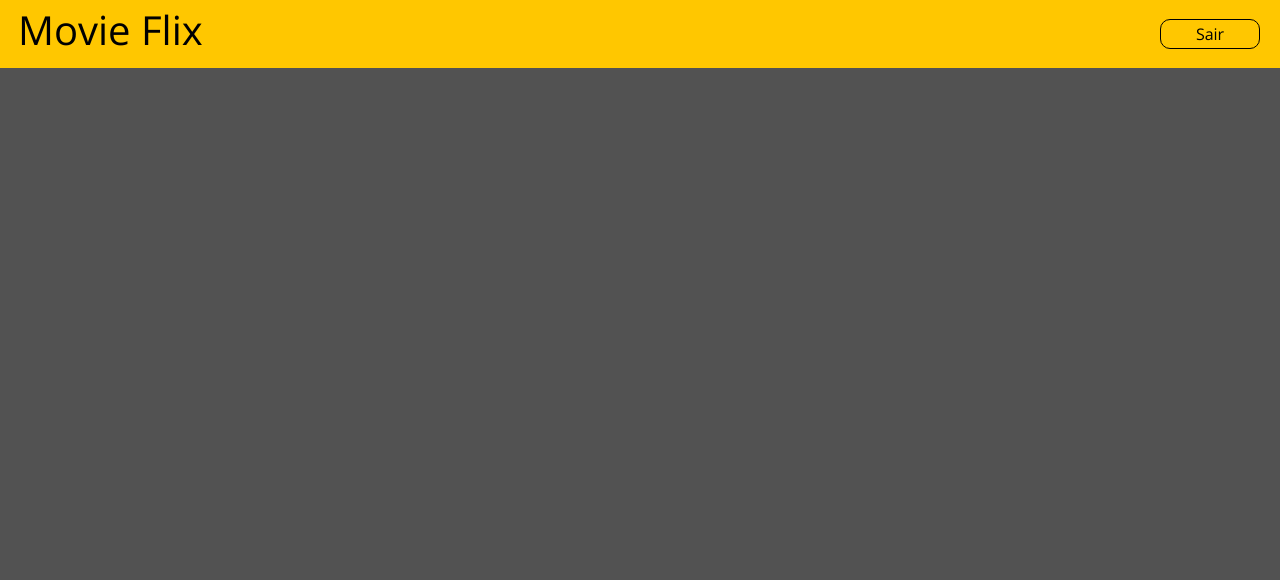
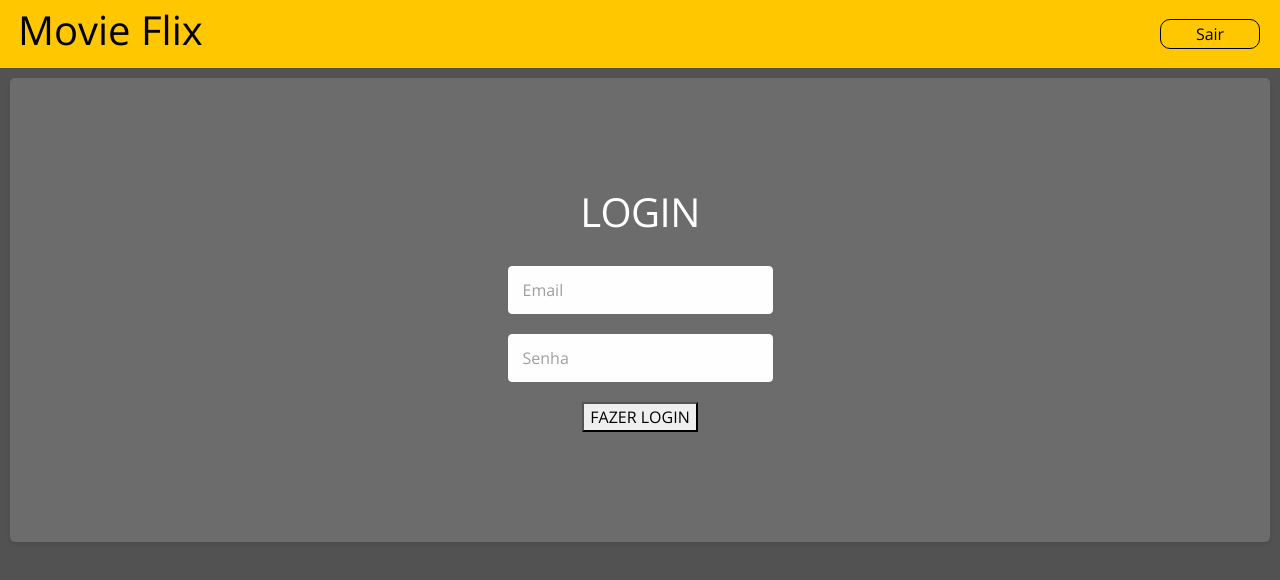
Before and after one commit to Romariorfr/frontend-movie-flix, a React (Create React App) app: page / in a window 1280 px wide. Shown: the top 580 px of the page. Built offline with nearby package versions, Linux system fonts and the light colour scheme.

Commit message:
:sparkles: feat: adicionado page login,componente input e estilos iniciais

```diff
--- a/src/App.tsx
+++ b/src/App.tsx
@@ -1,10 +1,14 @@
 import './App.css';
 import './Assets/styles/custom.scss';
 import Header from './Components/Header';
+import Login from './Pages/Login';
 
 function App() {
   return (
-    <Header/>
+    <>
+      <Header />
+      <Login />
+    </>
   );
 }
 
--- /dev/null
+++ b/src/Components/Input/index.tsx
@@ -0,0 +1,20 @@
+import React, { ChangeEvent } from 'react';
+import './styles.css';
+
+interface InputProps {
+  value: string;
+  onChange: (event: ChangeEvent<HTMLInputElement>) => void;
+}
+
+const Input: React.FC<InputProps> = ({ value, onChange }) => {
+  return (
+    <input
+      className="input-default"
+      type="text "
+      value={value}
+      onChange={onChange}
+    />
+  );
+};
+
+export default Input;
--- /dev/null
+++ b/src/Components/Input/styles.css
@@ -0,0 +1,10 @@
+.input-default {
+  margin-bottom: 20px;
+  width: 265px;
+  height: 48px;
+  border-radius: 4px;
+  color: #9e9e9e;
+  background: #fefefe;
+  border: 1px solid #fefefe;
+  padding: 14px;
+}
--- /dev/null
+++ b/src/Pages/Login/index.tsx
@@ -0,0 +1,18 @@
+import Input from '../../Components/Input';
+import './styles.css';
+
+const Login = () => {
+
+  const inputEvent = () => {};
+
+  return (
+    <div className="login-container">
+      <h1 className='login-title'>LOGIN</h1>
+      <Input value="Email" onChange={inputEvent} />
+      <Input value="Senha" onChange={inputEvent} />
+      <button>FAZER LOGIN</button>
+    </div>
+  );
+};
+
+export default Login;
--- /dev/null
+++ b/src/Pages/Login/styles.css
@@ -0,0 +1,20 @@
+.login-container {
+  display: flex;
+  flex-direction: column;
+  align-items: center;
+  justify-content: center;
+  margin: 10px;
+  padding: 20px;
+  background-color: #f1f1f1;
+  border-radius: 5px;
+  box-shadow: 0 2px 4px rgba(0, 0, 0, 0.1);
+  background-color: #6c6c6c;
+  min-height: 464px;
+}
+
+.login-title {
+  margin-bottom: 30px;
+  font-weight: 400;
+  letter-spacing: -0.015em;
+  color: #ffffff;
+}
```
